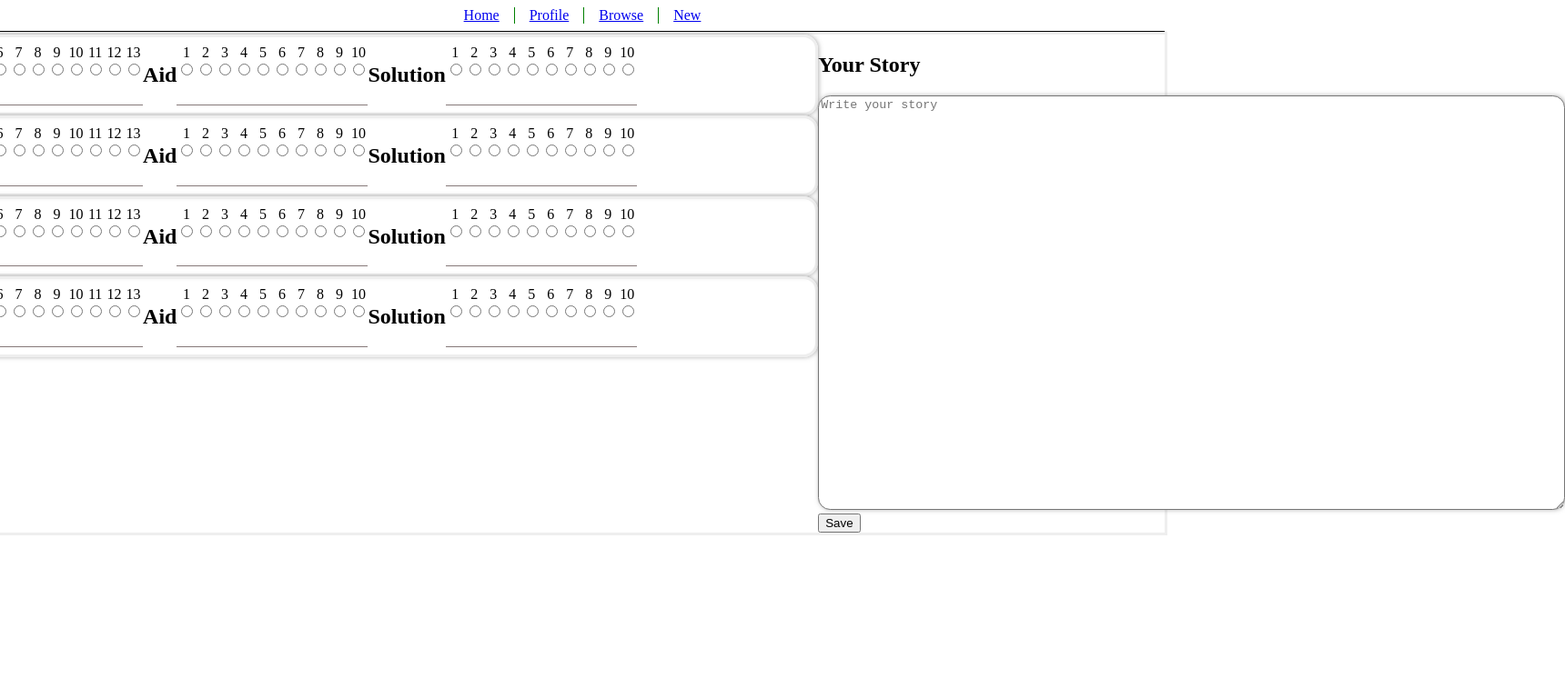
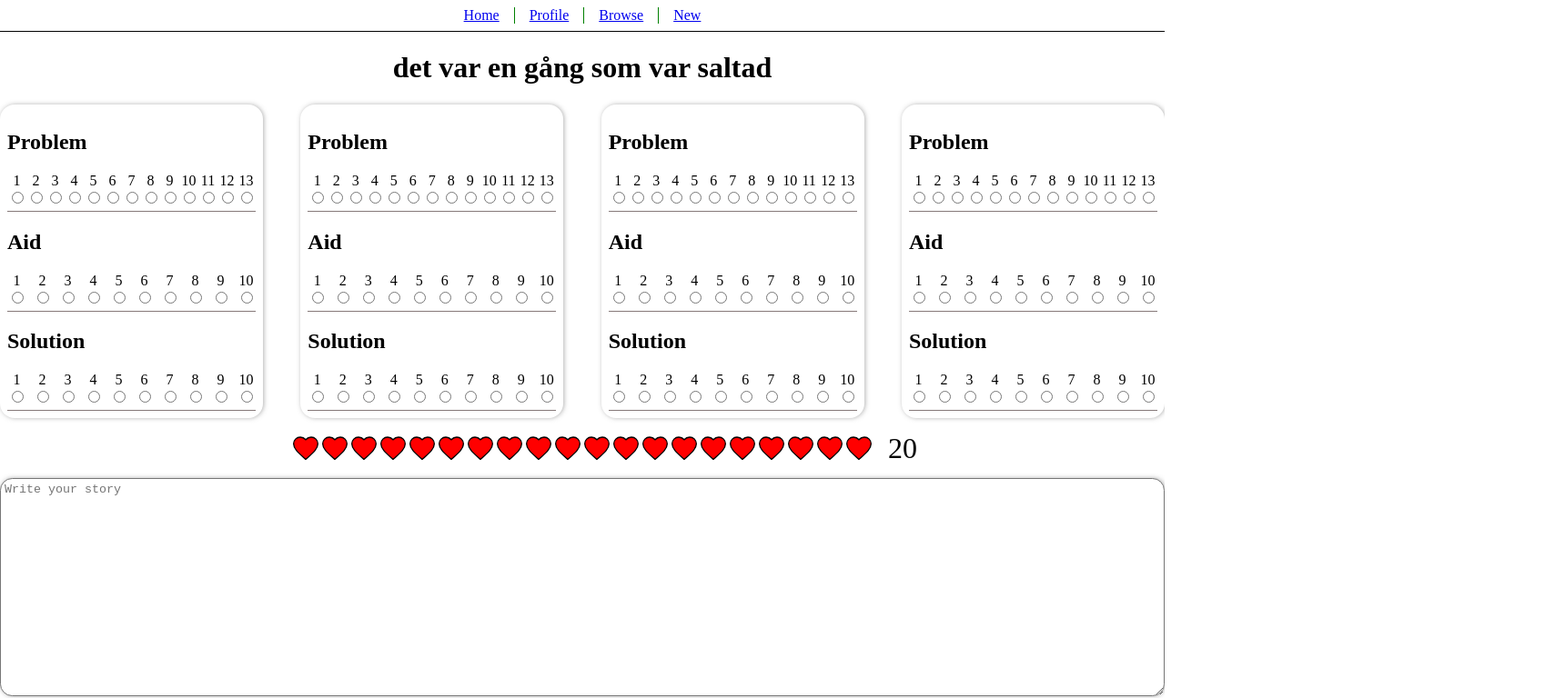
Before and after one commit to Caprpar/db_quest, a Vue app in the folder frontend/: page /adventure in a window 1280 px wide. Shown: the top 768 px of the page at 91% size, 1720 px wide, since content can reach past the window. Built offline with nearby package versions, Linux system fonts and the light colour scheme.

Commit message:
Add styling and basic logic to sessionView

```diff
--- a/frontend/src/assets/base.css
+++ b/frontend/src/assets/base.css
@@ -1,5 +1,9 @@
 /* color palette from <https://github.com/vuejs/theme> */
 :root {}
+
+* {
+  box-sizing: border-box;
+}
 
 html,
 body {
--- a/frontend/src/components/CardInput.vue
+++ b/frontend/src/components/CardInput.vue
@@ -1,19 +1,25 @@
 <script setup>
-  import { ref, defineEmits } from "vue";
+  import { ref, defineEmits, defineProps } from "vue";
 
   const cardValueInput = ref(null);
   const cardTypeInput = ref(null);
   const emit = defineEmits(["card-selected"]);
+  const prop = defineProps({
+    cardSlot: {
+      type: Number,
+      default: null
+    }
+  });
 
-  const selectCard = (score, type) => {
+  const selectCard = (score, type, cardSlot) => {
     // const cardType = { type };
     // const cardScore = { value };
     const card = {
       type,
-      score
+      score,
+      cardSlot
     };
     emit("card-selected", card);
-    console.log(card);
   };
 </script>
 
@@ -28,8 +34,8 @@
           :key="n"
           :id="`val-${n}`"
           type="radio"
-          name="problems"
-          @click="() => selectCard(n, 'Problem')"
+          :name="`problems-slot-${prop.cardSlot}`"
+          @click="() => selectCard(n, 'Problem', prop.cardSlot)"
         /> </label
     ></span>
 
@@ -42,8 +48,8 @@
           :key="n"
           :id="`val-${n}`"
           type="radio"
-          name="aids"
-          @click="() => selectCard(n, 'Aid')"
+          :name="`aids-slot-${prop.cardSlot}`"
+          @click="() => selectCard(n, 'Aid', prop.cardSlot)"
         />
       </label>
     </span>
@@ -57,8 +63,8 @@
           :key="n"
           :id="`val-${n}`"
           type="radio"
-          name="solutions"
-          @click="() => selectCard(n, 'Solution')"
+          :name="`solutions-slot-${prop.cardSlot}`"
+          @click="() => selectCard(n, 'Solution', prop.cardSlot)"
         />
       </label>
     </span>
--- a/frontend/src/components/FaceCard.vue
+++ b/frontend/src/components/FaceCard.vue
@@ -35,8 +35,6 @@
       @click.prevent="getLoreContent(name, description)"
     />
   </form>
-  {{ name }}
-  {{ description }}
 </template>
 
 <style scoped>
--- a/frontend/src/components/HealthBar.vue
+++ b/frontend/src/components/HealthBar.vue
@@ -95,6 +95,7 @@
 
 <template>
   <div id="hearts" @mouseleave="resetHearts">
+    <p></p>
     <img
       v-for="heart in hearts"
       @mouseover="previewHearts(heart)"
@@ -126,5 +127,6 @@
   p {
     margin: 0;
     padding: 0 0 0 0.5em;
+    width: 0.5em;
   }
 </style>
--- a/frontend/src/components/NarrativeText.vue
+++ b/frontend/src/components/NarrativeText.vue
@@ -1,5 +1,6 @@
 <script setup>
   import { ref, defineEmits } from "vue";
+  import HealthBar from "@/components/HealthBar.vue";
 
   const narration = ref(null);
   const emit = defineEmits(["narration-to-session"]);
@@ -17,14 +18,18 @@
 </script>
 
 <template>
-  <h1>Your Story</h1>
-  <textarea v-model="narration" placeholder="Write your story" rows="30" cols="100"></textarea>
+  <textarea v-model="narration" placeholder="Write your story" />
   <button @click="() => sendNarrative(narration)">Save</button>
 </template>
 
 <style scoped>
   textarea {
+    padding: 0.3em;
+    margin: 0;
     border-radius: 1em;
     box-shadow: 1px 0 5px rgb(104, 104, 104, 0.5);
+    width: 100%;
+    height: 30vh;
+    resize: vertical;
   }
 </style>
--- a/frontend/src/views/SessionView.vue
+++ b/frontend/src/views/SessionView.vue
@@ -17,9 +17,9 @@
   const scenes = [];
   const currentScene = ref([]);
   const prompt = ref("");
+  const cards = ref({});
   prompt.value = "det var en gång som var saltad";
   hp.value = 20;
-
   // Mata in 4 random kort i en scen
 
   function updateHealth(health) {
@@ -35,45 +35,79 @@
   function postNarrative(narrative) {
     console.log(narrative);
   }
+
+  function returnSelectedCard(card) {
+    console.log(card);
+    let values = {};
+    cards.value[card.cardSlot] = card;
+    console.log(cards);
+  }
 </script>
 
 <template>
-  <div id="content">
-    <main>
-      <p>{{ prompt }}</p>
+  <main>
+    <div id="content">
+      <h1>{{ prompt }}</h1>
       <section id="cards">
-        <CardInput />
-        <CardInput />
-        <CardInput />
-        <CardInput />
+        <template v-for="index in 4" :key="index">
+          <FaceCard
+            v-if="index in cards"
+            :card-type="cards[index].type"
+            :card-score="cards[index].score"
+            @lore-content="getLoreContent"
+          />
+          <CardInput v-else :card-slot="index" @card-selected="returnSelectedCard" />
+        </template>
       </section>
       <section id="narrative">
-        <NarrativeText @narration-to-session="" />
+        <div id="hearts">
+          <HealthBar />
+        </div>
+        <NarrativeText @narration-to-session="postNarrative" />
       </section>
-      <!-- <HealthBar :health-points="hp" @update-health="updateHealth" /> -->
-
-      <!-- <FaceCard :card-type="'Problem'" card-score="9" @lore-content="getLoreContent" />
-      <FaceCard :card-type="'Solution'" card-score="3" @lore-content="getLoreContent" />
-      <FaceCard :card-type="'Aid'" card-score="5" @lore-content="getLoreContent" /> -->
-    </main>
-  </div>
+    </div>
+  </main>
 </template>
 
 <style scoped>
+  main {
+    display: flex;
+    justify-content: center;
+  }
+
   #content {
     display: flex;
-    justify-content: center;
+    flex-direction: column;
     width: 100%;
+    align-items: center;
+    width: clamp(10vw, 80em, 100vw);
+    /* border: solid #eee; */
   }
-  main {
+
+  #cards,
+  #narrative {
+    position: relative;
+    width: 100%;
+    height: 5em;
+    /* border: solid; */
+  }
+  #narrative {
+    height: fit-content;
+  }
+
+  #cards {
     display: flex;
     flex-direction: row;
+    justify-content: space-between;
+    width: 100%;
+    height: fit-content;
+  }
+
+  #hearts {
+    margin: 0.3em 0;
+    width: 100%;
+    display: flex;
     justify-content: center;
-    width: clamp(10vw, 80em, 100vw);
-    border: solid #eee;
-  }
-  #cards {
-    display: flex;
-    flex-direction: column;
+    /* border: solid; */
   }
 </style>
```
Also changed, not shown: 1 other file (tests, documents, lock files or other folders).
